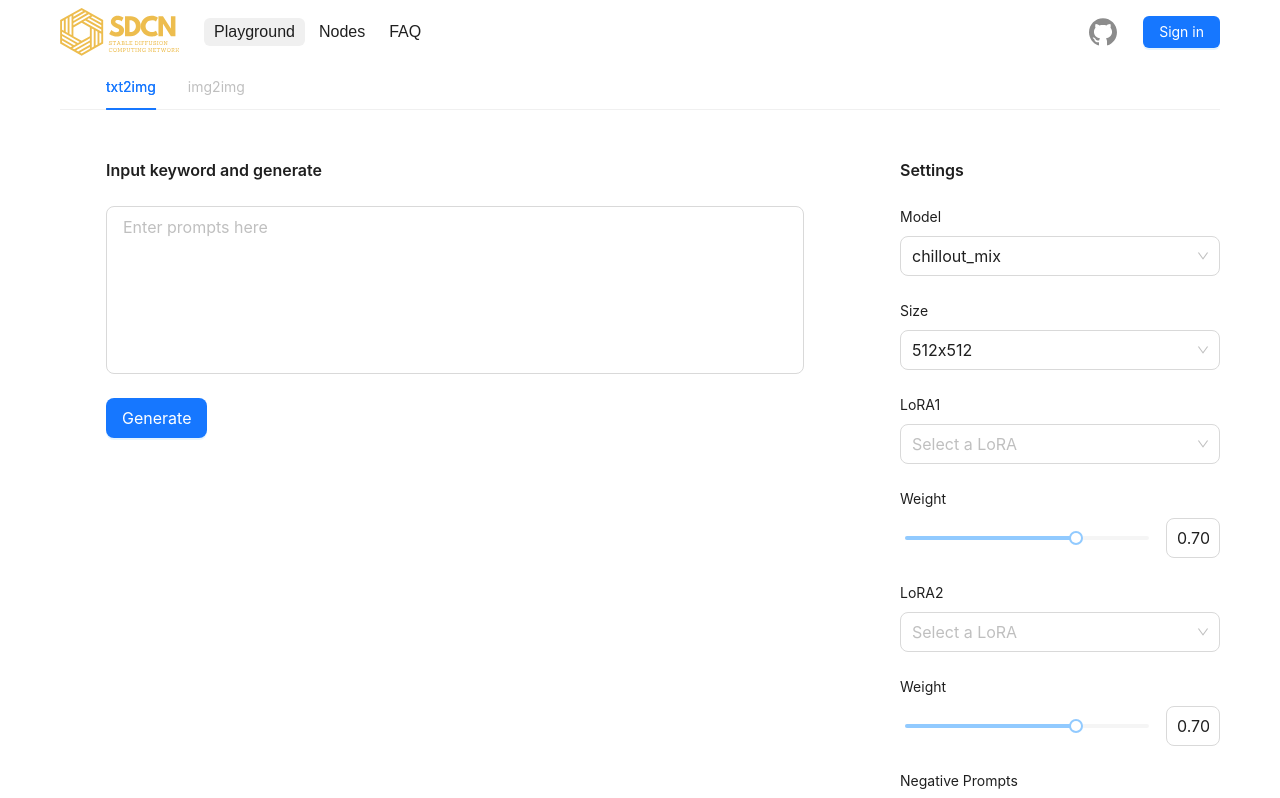
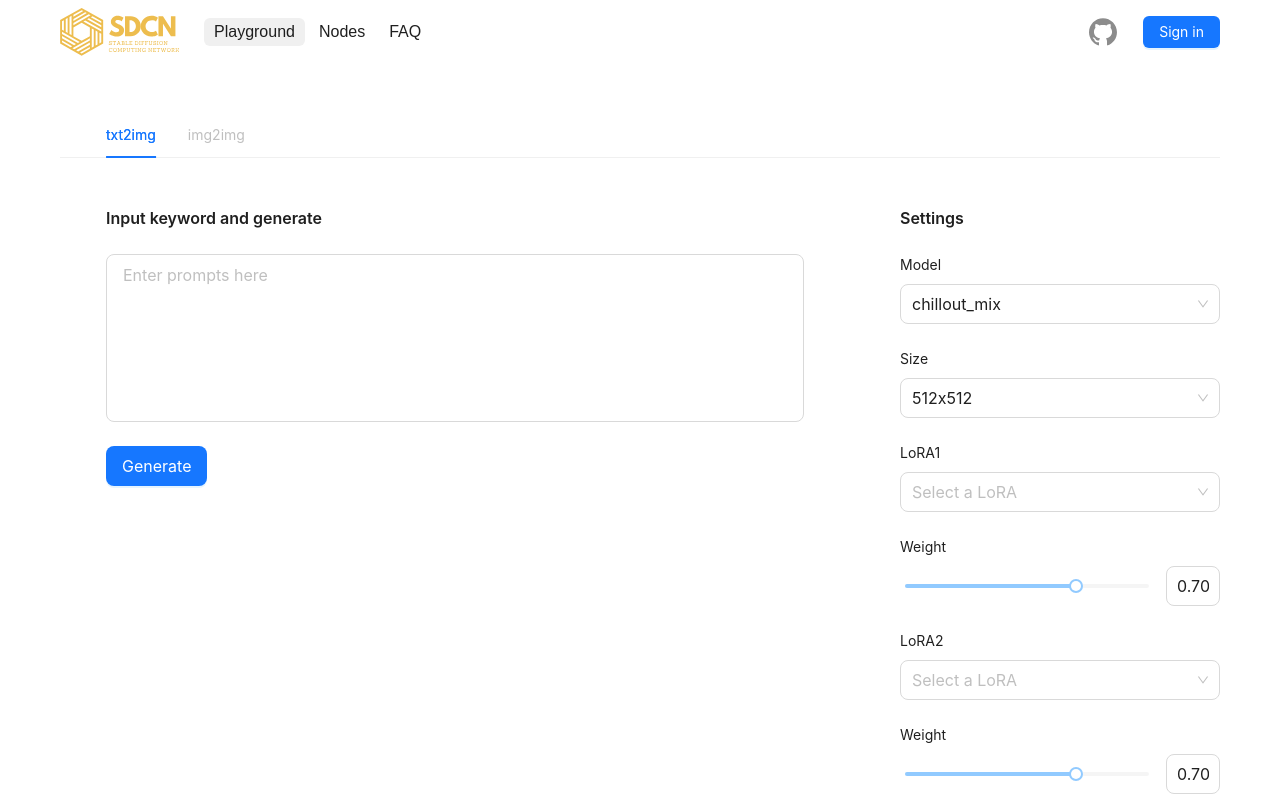
Before and after one commit to fiatrete/SDCN-Stable-Diffusion-Computing-Network, a React (Create React App) app in the folder sdcn-web/: page /play in a window 1280 px wide. Shown: the top 798 px of the page. Built offline with nearby package versions, Linux system fonts and the light colour scheme.

Commit message:
fix(Playground): fix max-width and padding top

```diff
--- a/sdcn-web/src/pages/Playground/index.module.css
+++ b/sdcn-web/src/pages/Playground/index.module.css
@@ -7,6 +7,8 @@
 
 .tabs {
   width: 100%;
+  max-width: 1320px;
+  padding: 48px 0;
 }
 
 .tabs :global(.ant-tabs-nav-wrap) {
```
